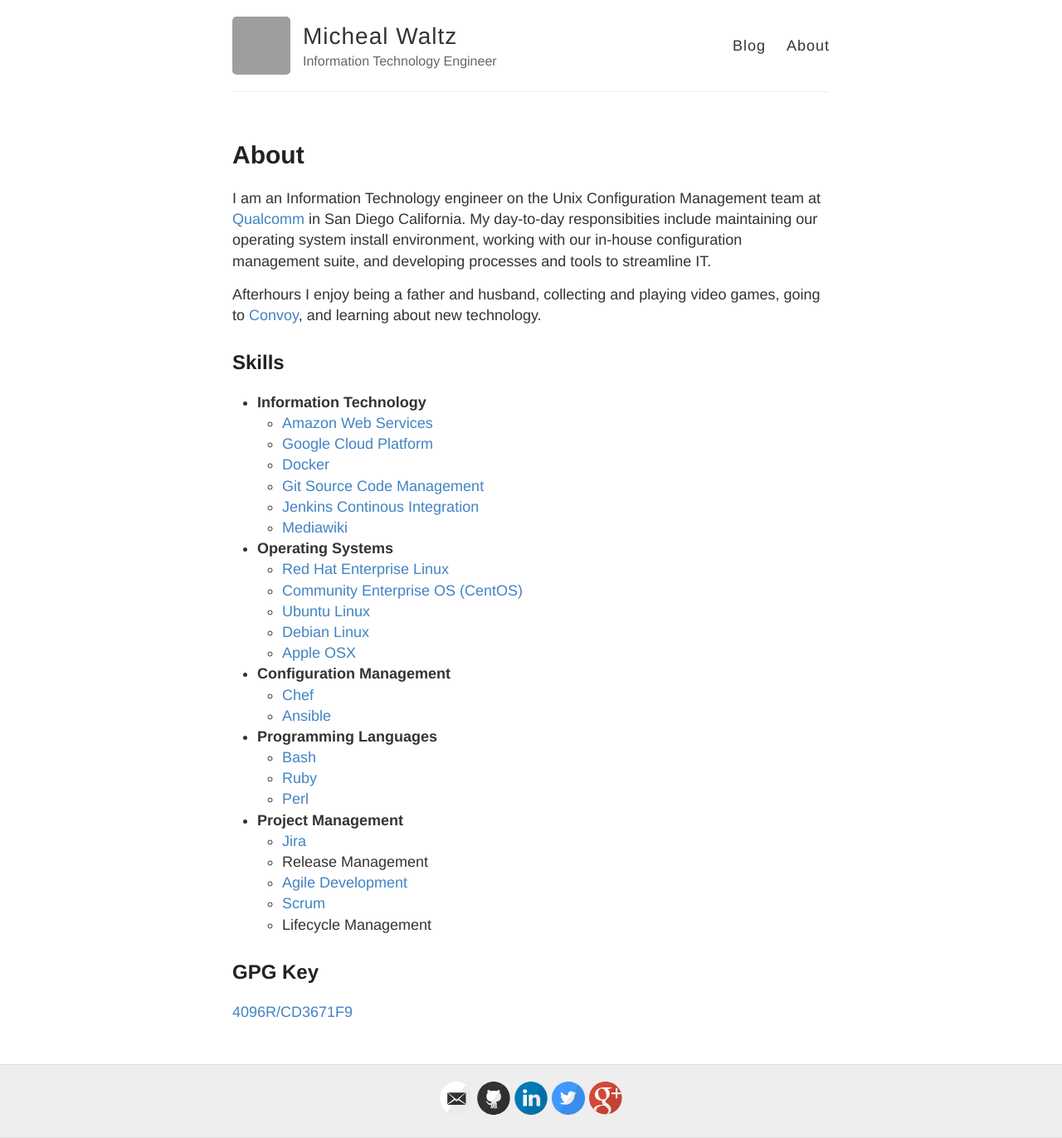
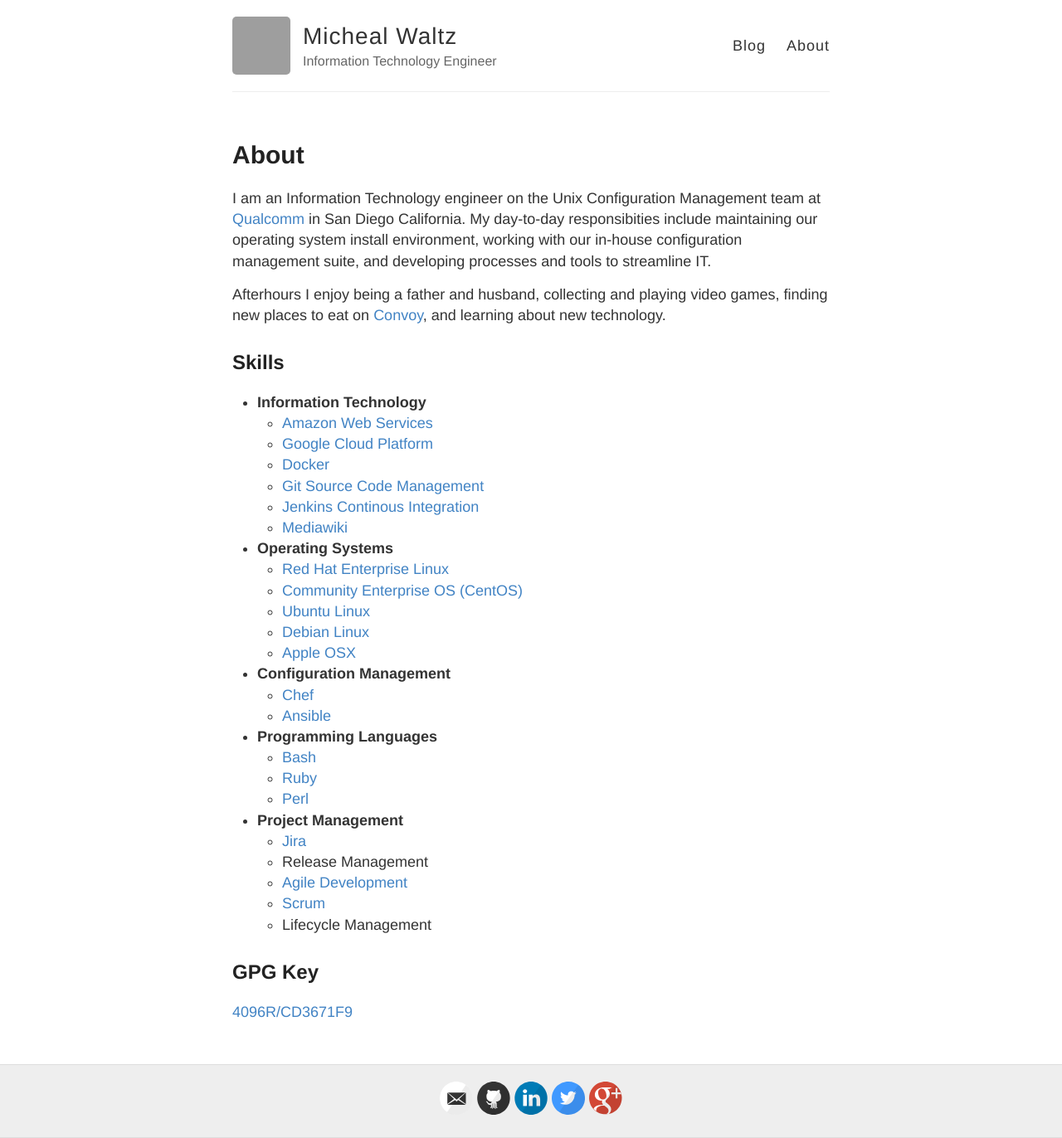
Before and after one commit to ecliptik/ecliptik.github.io, a Jekyll site: the page built from about.md, in a window 1280 px wide. Shown: the whole page at 83% size. Built offline with Jekyll 4.4.1, drawn with Linux system fonts in a browser that asks for light colours; Markdown is read by kramdown in place of the engine named in the settings; grey boxes are pictures that could not be loaded.

Commit message:
Better word Convoy

```diff
--- a/about.md
+++ b/about.md
@@ -6,7 +6,7 @@
 
 I am an Information Technology engineer on the Unix Configuration Management team at [Qualcomm](https://www.qualcomm.com) in San Diego California. My day-to-day responsibities include maintaining our operating system install environment, working with our in-house configuration management suite, and developing processes and tools to streamline IT.
 
-Afterhours I enjoy being a father and husband, collecting and playing video games, going to [Convoy](http://www.convoydistrict.com/eat/), and learning about new technology.
+Afterhours I enjoy being a father and husband, collecting and playing video games, finding new places to eat on [Convoy](http://www.convoydistrict.com/eat/), and learning about new technology.
 
 ## Skills
 
```
